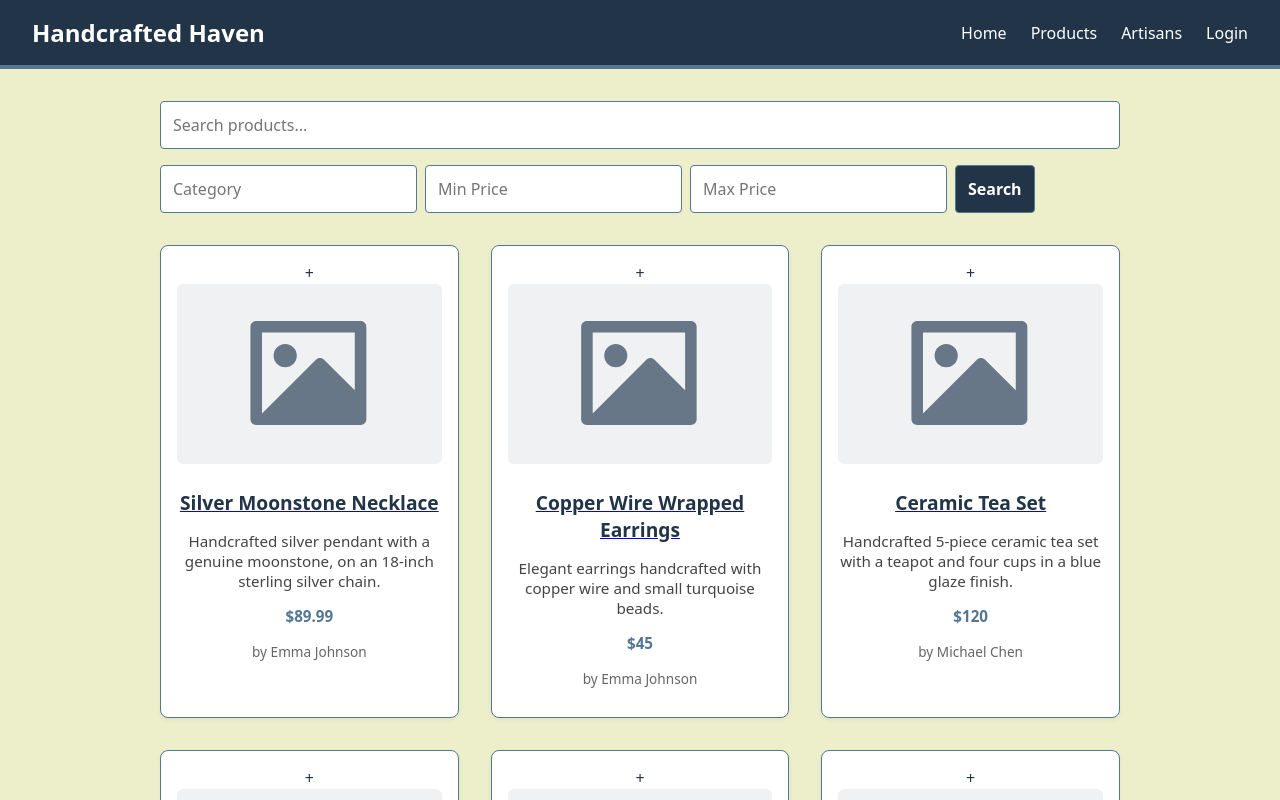
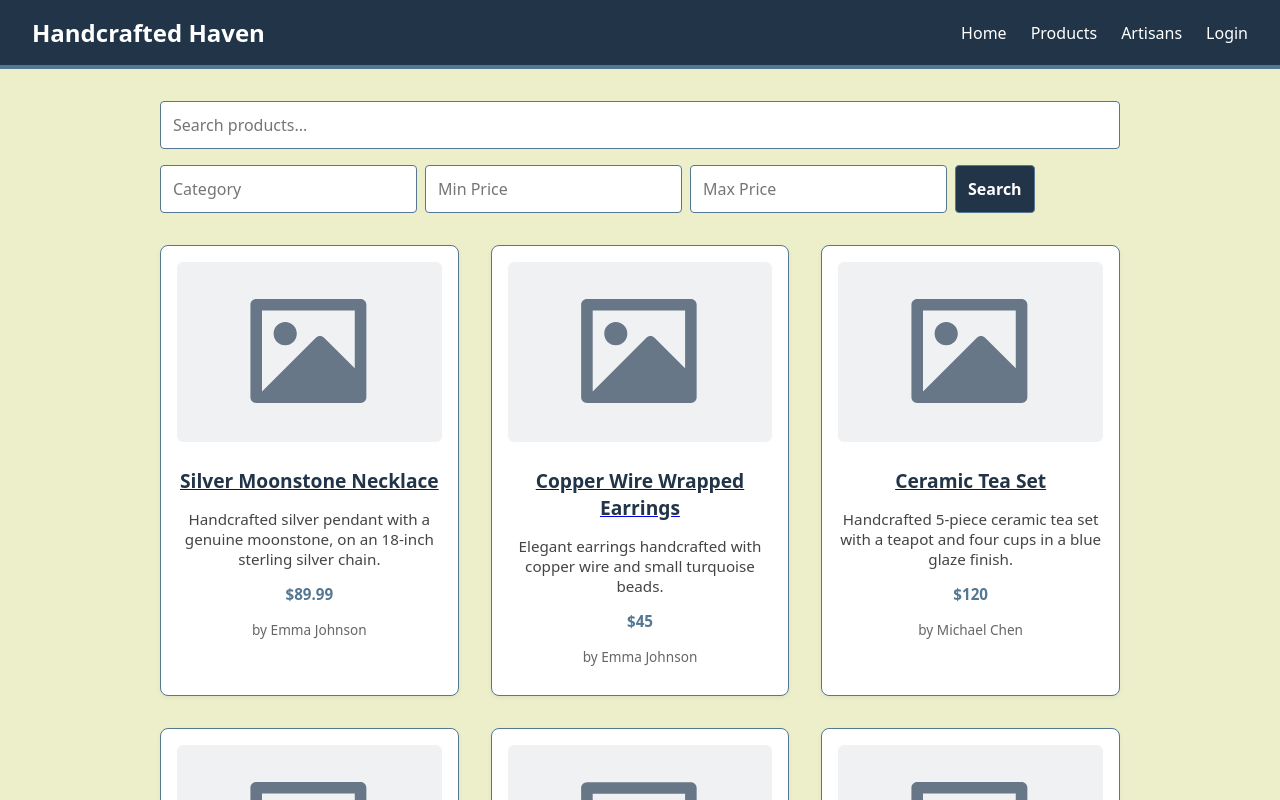
Before and after one commit to BolotovKonstantine/handcraftedhaven, a Next.js app: page /products in a window 1280 px wide. Shown: the top 800 px of the page. Built offline with nearby package versions, Linux system fonts and the light colour scheme.

Commit message:
syntax correction

```diff
--- a/src/components/ProductCard.tsx
+++ b/src/components/ProductCard.tsx
@@ -5,7 +5,7 @@ import { Product } from '@/types/Product';
 
 export default function ProductCard({ product }: { product: Product }) {
   return (
-    <div className="product-card">+
+    <div className="product-card">
       {//<img src={product.images[0] || '/placeholder.jpg'} alt={product.name} />
       }
       <img src={'/placeholder.svg'} alt={product.name} />
```
